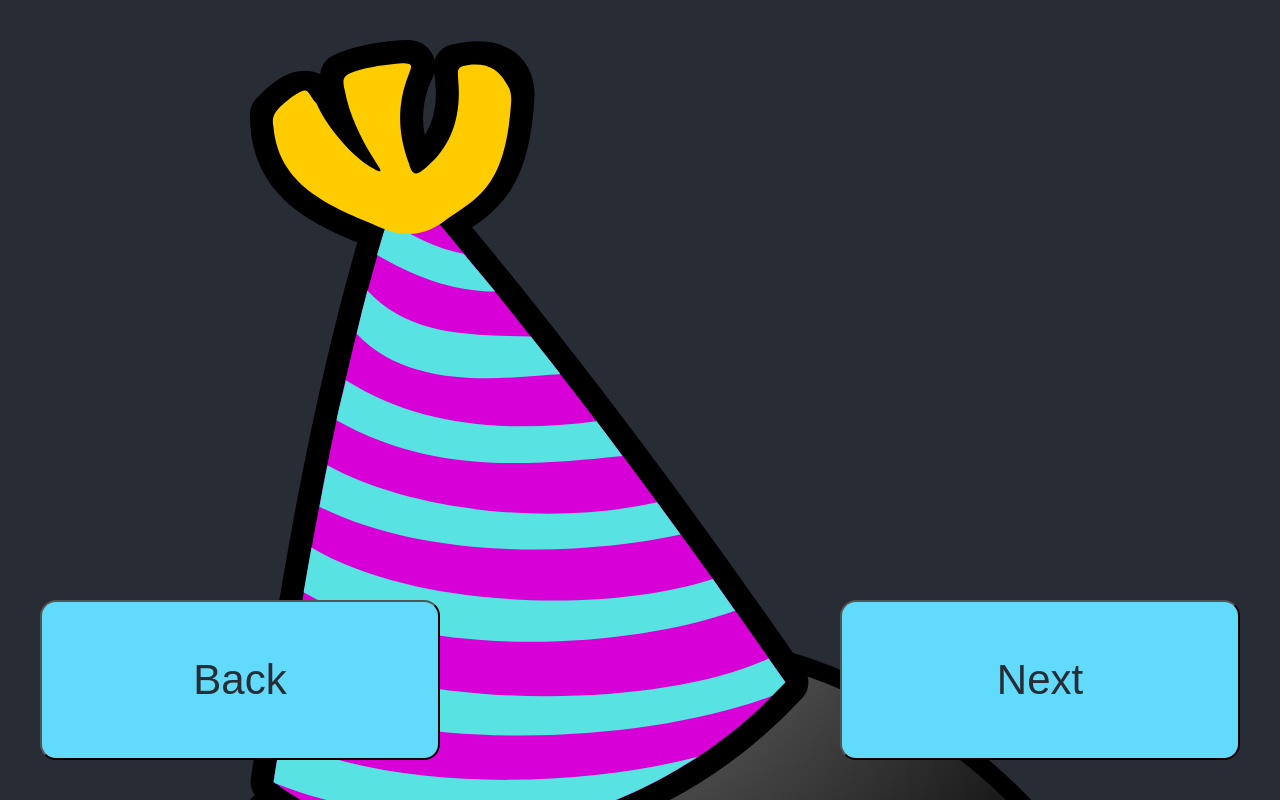
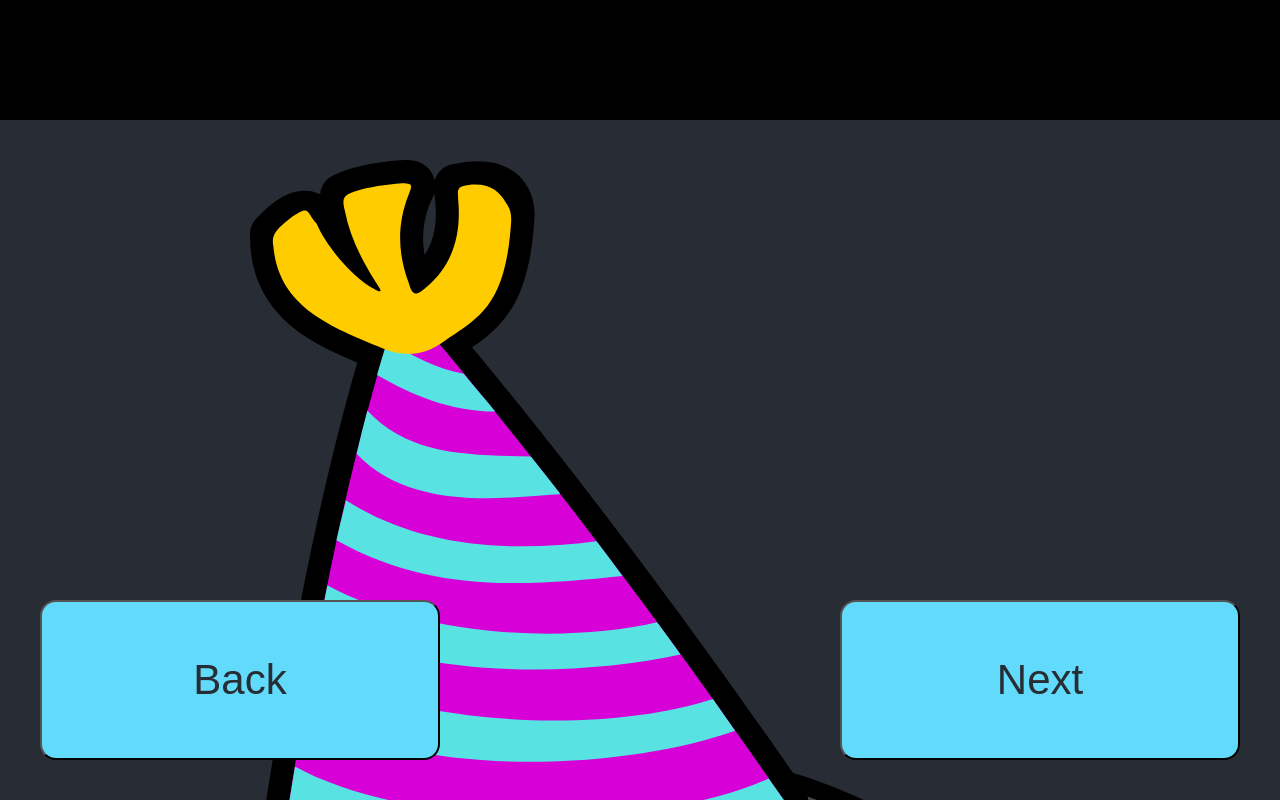
Before and after one commit to fishyFrogFace/08_TFB_INN, a React (Create React App) app: page / in a window 1280 px wide. Both pictures are taken after a click on the button "Start". Shown: the top 800 px of the page. Built offline with nearby package versions, Linux system fonts and the light colour scheme.

Commit message:
Empty NavBar, kitten image on Back.tsx

```diff
--- a/src/App.css
+++ b/src/App.css
@@ -10,9 +10,12 @@ body {
   align-items: center;
   justify-content: center;
 }
+.navBar {
+  min-height: 15vh;
+  background-color: black;
+}
 
 .outer {
-  margin-top: 5vh;
   text-align: center;
   display: flex;
   flex-direction: column;
@@ -20,6 +23,7 @@ body {
 }
 
 .imageContainer {
+  margin-top: 5vh;
   max-height: 50vh;
 }
 
@@ -28,7 +32,8 @@ img {
 }
 
 .backnext {
-  min-height: 40vh;
+  min-height: 25vh;
+  object-fit: fill;
   display: flex;
   flex-direction: row;
   align-items: flex-end;
--- a/src/backnext/Back.tsx
+++ b/src/backnext/Back.tsx
@@ -1,6 +1,7 @@
 import React from 'react';
-import '../App.css';
-import { Page } from '../App'
+import 'App.css';
+import { Page } from 'App'
+import NavBar from 'components/NavBar'
 
 interface Props {
     changePage: (page: Page) => void
@@ -8,14 +9,20 @@ interface Props {
 
 const Back: React.FC<Props> = props => {
     return (
+        <div className='outer'>
+        <NavBar />
+        <div className='imageContainer'>
+          <img src={"kitten.svg"} alt="Penguin"/>
+        </div>
         <div className='backnext'>
             <button className='btn' onClick={() => props.changePage(Page.Next)}>
-                Back
+              Back
             </button>
             <button className='btn' onClick={() => props.changePage(Page.Back)}>
-                Next
+              Next
             </button>
         </div>
+      </div>
     );
 }
 
--- a/src/backnext/Next.tsx
+++ b/src/backnext/Next.tsx
@@ -1,6 +1,7 @@
 import React from 'react';
 import '../App.css';
 import { Page } from '../App'
+import NavBar from '../components/NavBar'
 
 interface Props {
     changePage: (page: Page) => void
@@ -9,6 +10,7 @@ interface Props {
 const Next: React.FC<Props> = props => {
   return (
     <div className='outer'>
+      <NavBar />
       <div className='imageContainer'>
         <img src={"penguin.svg"} alt="Penguin"/>
       </div>
--- /dev/null
+++ b/src/components/NavBar.tsx
@@ -0,0 +1,11 @@
+import React from 'react';
+import '../App.css';
+
+const NavBar: React.FC<{}> = props => {
+  return (
+    <div className='navBar'>
+    </div>
+  );
+}
+
+export default NavBar;
```
Also changed, not shown: public/kitten.svg (added), 1 other file (tests, documents, lock files or other folders).
